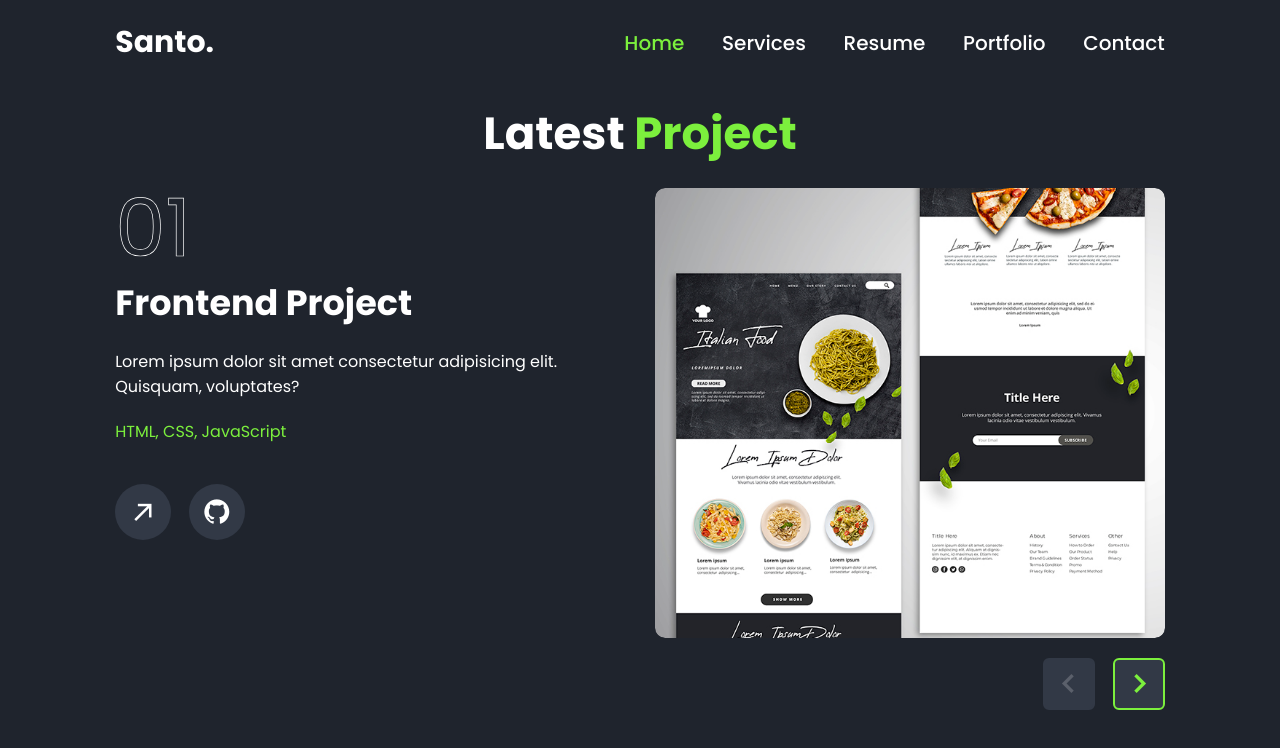
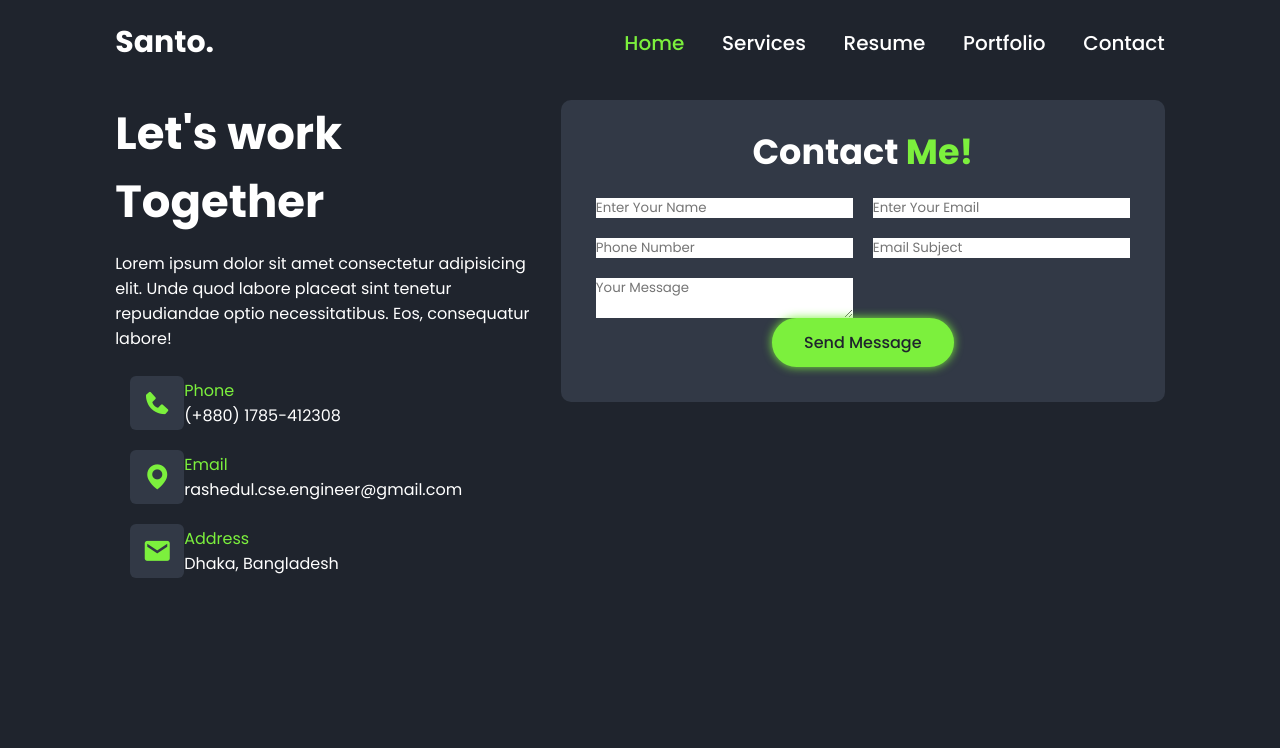
Before and after one commit to santorasu/Personal_Portfolio, a plain HTML site: page index.html in a window 1280 px wide. Drawn offline with nearby package versions, Linux system fonts and the light colour scheme.

Commit message:
Update contact section

```diff
--- a/css/style.css
+++ b/css/style.css
@@ -640,3 +640,64 @@ background: var(--main-color);
 .portfolio-box .navigation .arrow-right{
     margin-left: 1.5rem;
 }
+
+/* Contact Section */
+
+.contact-container{
+    display: grid;
+    grid-template-columns: 1fr 1.3fr;
+    gap: 3rem;
+}
+
+.contact-container .contact-box:first-child{
+    align-self: center;
+}
+
+.contact-box h2{
+    font-size: 4.5rem;
+}
+
+.contact-box p{
+    font-size: 1.6rem;
+}
+
+.contact-box .desc{
+    margin: 1.5rem 0 2.5rem;
+}
+
+.contact-box .contact-details{
+    display: flex;
+    align-items: center;
+    margin: 2rem 0;
+}
+
+.contact-details i{
+    display: inline-flex;
+    background: var(--second-bg-color);
+    color: var(--main-color);
+    font-size: 3rem;
+    padding: 1.2rem;
+    border-radius: .6rem;
+    margin-left: 1.5rem;
+}
+
+.contact-details .details p:first-child{
+    color: var(--main-color);
+}
+
+.contact-box form{
+    background: var(--second-bg-color);
+    padding: 2.5rem 3.5rem 3.5rem;
+    border-radius: 1rem;
+    text-align: center;
+}
+
+.contact-box .heading{
+    font-size: 3.5rem;
+}
+
+.contact-box .field-box{
+    display: grid;
+    grid-template-columns: repeat(2, 1fr);
+    gap: 2rem;
+}
--- a/index.html
+++ b/index.html
@@ -362,7 +362,7 @@
     </div>
 </section>
     <!-- portfolio section -->
-<section class="portfolio active">
+<section class="portfolio">
     <h2 class="heading">Latest <span>Project</span></h2>
 
     <div class="portfolio-container">
@@ -485,7 +485,51 @@
     </div>
 </section>
     <!-- contact section -->
+<section class="contact active">
+    <div class="contact-container">
+        <div class="contact-box">
+            <h2>Let's work Together</h2>
+            <p class="desc">Lorem ipsum dolor sit amet consectetur adipisicing elit. Unde quod labore placeat sint tenetur repudiandae optio necessitatibus. Eos, consequatur labore!</p>
+            <div class="contact-details">
+                <i class="bx bxs-phone"></i>
+                <div class="details">
+                    <p>Phone</p>
+                    <p>(+880) 1785-412308</p>
+                </div>
+            </div>
 
+            <div class="contact-details">
+                <i class="bx bxs-map"></i>
+                <div class="details">
+                    <p>Email</p>
+                    <p>rashedul.cse.engineer@gmail.com</p>
+                </div>
+            </div>
+
+            <div class="contact-details">
+                <i class="bx bxs-envelope"></i>
+                <div class="details">
+                    <p>Address</p>
+                    <p>Dhaka, Bangladesh</p>
+                </div>
+            </div>
+        </div>
+
+        <div class="contact-box">
+            <form action="">
+                <h2 class="heading">Contact <span>Me!</span></h2>
+                <div class="field-box">
+                    <input type="text" placeholder="Enter Your Name" required>
+                    <input type="email" placeholder="Enter Your Email" required>
+                    <input type="text" placeholder="Phone Number" required>
+                    <input type="text" placeholder="Email Subject" required>
+                    <textarea name="" id="" placeholder="Your Message" required></textarea>
+                </div>
+                <button type="submit" class="btn">Send Message</button>
+            </form>
+        </div>
+    </div>
+</section>
 
     <!-- custom js -->
     <script src="js/script.js"></script>
```
